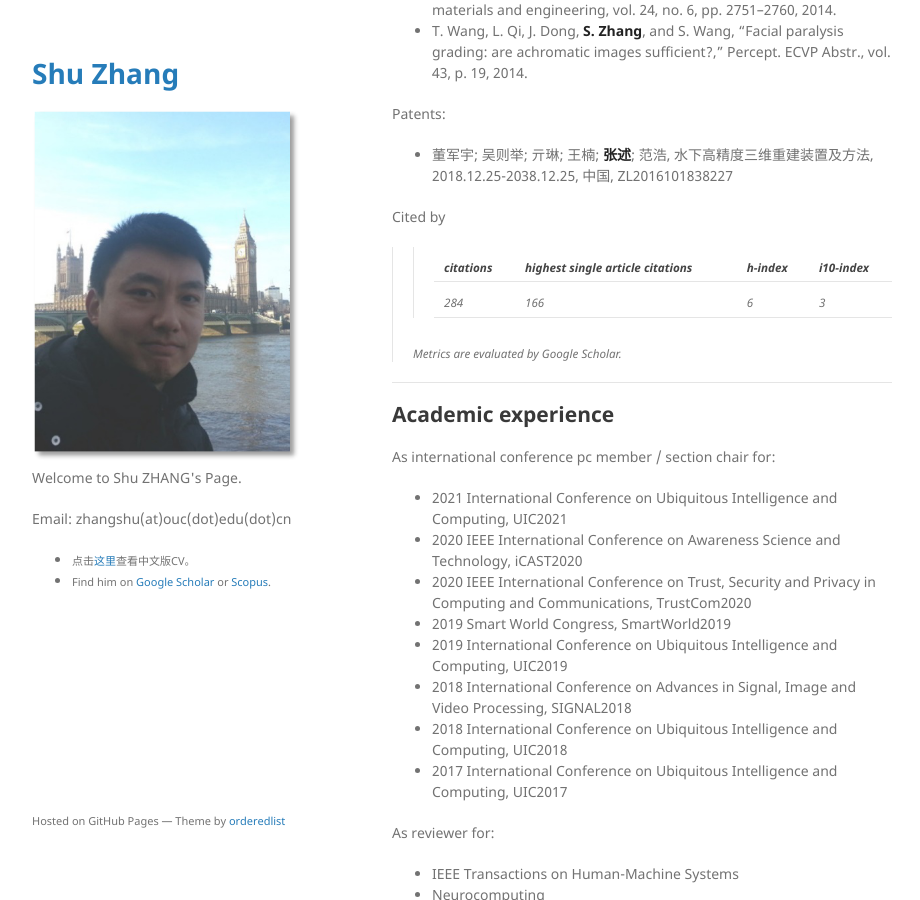
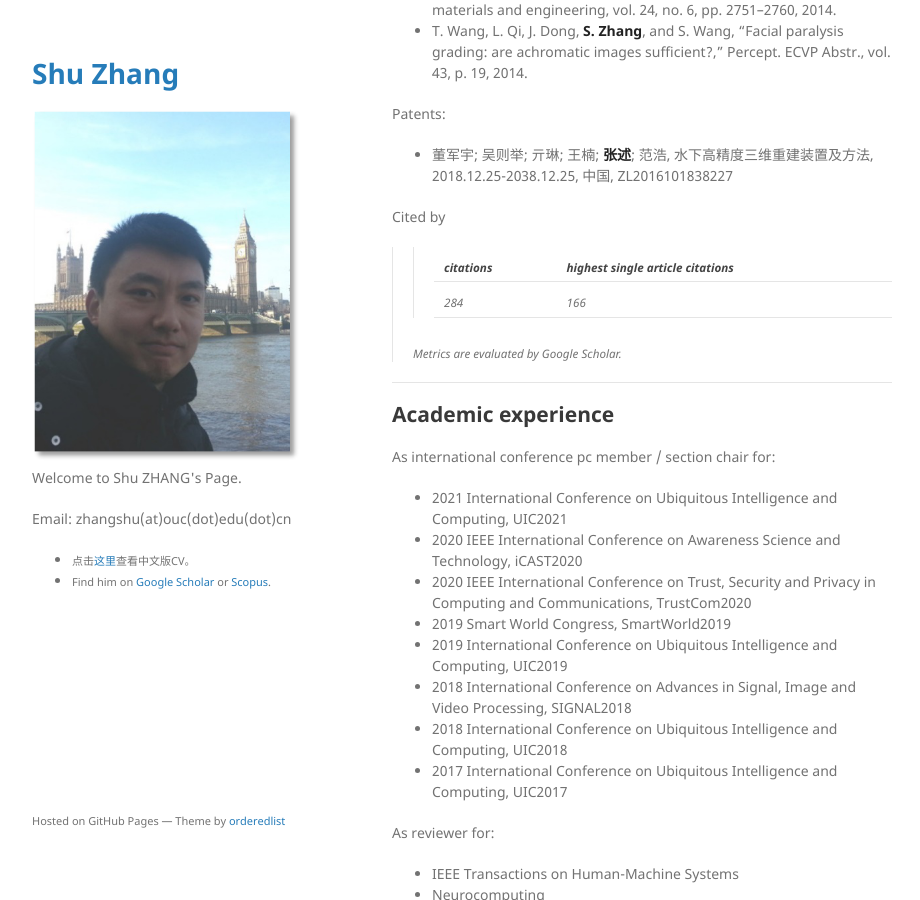
Before and after one commit to jackyspeed/aboutzhangshu, a Jekyll site: the page built from index.md, in a window 1280 px wide and 900 px high, scrolled down 3272 px. Shown: the whole window, without its empty margins (178-1098 px from the left). Built offline with Jekyll 4.4.1, drawn with Linux system fonts in a browser that asks for light colours; our own code applies the rules of GitHub Pages for plain Markdown files.

Commit message:
Update index.md

```diff
--- a/index.md
+++ b/index.md
@@ -95,9 +95,9 @@ Patents:
 - 董军宇; 吴则举; 亓琳; 王楠; **张述**; 范浩, 水下高精度三维重建装置及方法, 2018.12.25-2038.12.25, 中国, ZL2016101838227
 
 Cited by
-> > <sub>citations</sub> | <sub>highest single article citations</sub> | <sub>h-index</sub> | <sub>i10-index</sub>
-> > ------- | ------- | ------- | -------
-> > <sub>284</sub> | <sub>166</sub> | <sub>6</sub> | <sub>3</sub>
+> > <sub>citations</sub> | <sub>highest single article citations</sub>
+> > ------- | -------
+> > <sub>284</sub> | <sub>166</sub>
 >
 > <sub>Metrics are evaluated by Google Scholar.</sub>
 
```
